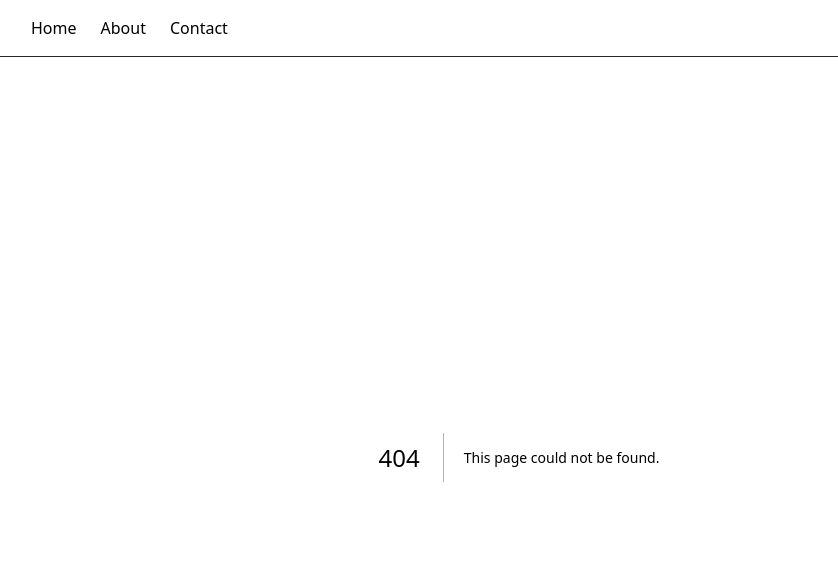
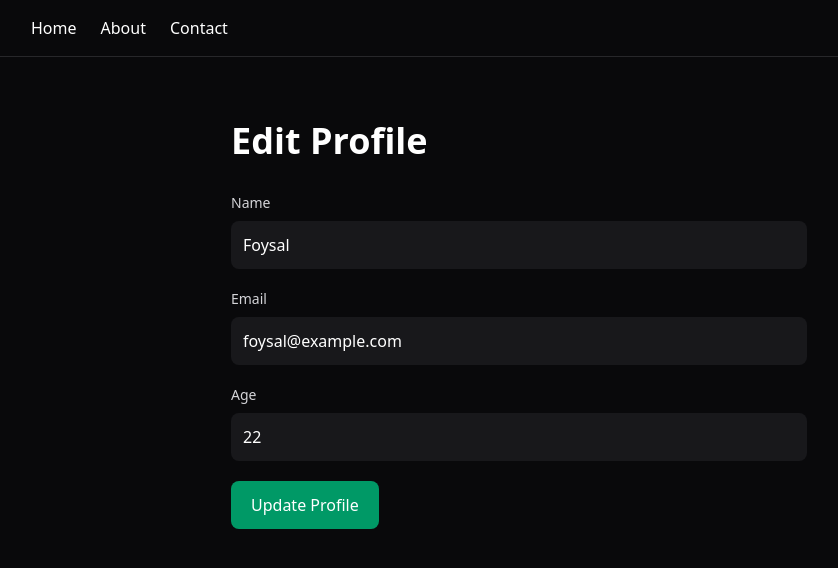
Before and after one commit to foysaliio/Nextjs-Mastery-Journey, a Next.js app: page /forms-demo/edit in a window 1280 px wide. Before the commit this address had no page. Shown: the top 568 px of the page, without its empty margins (121-959 px from the left). Built offline with nearby package versions, Linux system fonts and the light colour scheme.

Commit message:
feat(nextjs): update data with bound server action

```diff
--- /dev/null
+++ b/src/app/forms-demo/EditProfileForm.tsx
@@ -0,0 +1,68 @@
+import type { Profile } from "./profile-store";
+
+import { updateProfile } from "./actions";
+
+type EditProfileFormProps = {
+  profile: Profile;
+};
+
+export default function EditProfileForm({ profile }: EditProfileFormProps) {
+  const updateProfileWithId = updateProfile.bind(null, profile.id);
+
+  return (
+    <form action={updateProfileWithId} className="space-y-5">
+      <div>
+        <label htmlFor="edit-name" className="block text-sm text-zinc-300">
+          Name
+        </label>
+
+        <input
+          id="edit-name"
+          name="name"
+          type="text"
+          defaultValue={profile.name}
+          className="mt-2 w-full rounded-lg
+            bg-zinc-900 p-3"
+        />
+      </div>
+
+      <div>
+        <label htmlFor="edit-email" className="block text-sm text-zinc-300">
+          Email
+        </label>
+
+        <input
+          id="edit-email"
+          name="email"
+          type="email"
+          defaultValue={profile.email}
+          className="mt-2 w-full rounded-lg
+            bg-zinc-900 p-3"
+        />
+      </div>
+
+      <div>
+        <label htmlFor="edit-age" className="block text-sm text-zinc-300">
+          Age
+        </label>
+
+        <input
+          id="edit-age"
+          name="age"
+          type="number"
+          defaultValue={profile.age}
+          className="mt-2 w-full rounded-lg
+            bg-zinc-900 p-3"
+        />
+      </div>
+
+      <button
+        type="submit"
+        className="rounded-lg bg-emerald-600
+          px-5 py-3 font-medium"
+      >
+        Update Profile
+      </button>
+    </form>
+  );
+}
--- a/src/app/forms-demo/actions.ts
+++ b/src/app/forms-demo/actions.ts
@@ -1,31 +1,18 @@
 "use server";
 
 import * as z from "zod";
-import { createProfile } from "./profile-store";
+
+import { createProfile, updateProfileById } from "./profile-store";
 
 const ProfileSchema = z.object({
-  name: z.string().trim().min(2, {
-    error: "Name must be at least 2 characters.",
-  }),
+  name: z.string().trim().min(2, "Name must be at least 2 characters."),
 
-  email: z
-    .string()
-    .trim()
-    .toLowerCase()
-    .pipe(
-      z.email({
-        error: "Enter a valid email address.",
-      }),
-    ),
+  email: z.string().trim().toLowerCase().email("Enter a valid email address."),
 
   age: z.coerce
     .number()
-    .int({
-      error: "Age must be a whole number.",
-    })
-    .min(18, {
-      error: "You must be at least 18.",
-    }),
+    .int("Age must be a whole number.")
+    .min(18, "You must be at least 18."),
 });
 
 export type FormState = {
@@ -50,6 +37,7 @@ export async function submitProfile(
   if (!result.success) {
     return {
       errors: z.flattenError(result.error).fieldErrors,
+
       message: "Please fix the form errors.",
     };
   }
@@ -63,3 +51,33 @@ export async function submitProfile(
     message: "Profile created successfully.",
   };
 }
+
+export async function updateProfile(
+  id: number,
+  formData: FormData,
+): Promise<void> {
+  const result = ProfileSchema.safeParse({
+    name: formData.get("name"),
+    email: formData.get("email"),
+    age: formData.get("age"),
+  });
+
+  if (!result.success) {
+    console.log(
+      "Update Validation Errors:",
+      z.flattenError(result.error).fieldErrors,
+    );
+
+    return;
+  }
+
+  const updatedProfile = updateProfileById(id, result.data);
+
+  if (!updatedProfile) {
+    console.log("Profile not found.");
+
+    return;
+  }
+
+  console.log("Updated Profile:", updatedProfile);
+}
--- /dev/null
+++ b/src/app/forms-demo/edit/page.tsx
@@ -0,0 +1,23 @@
+import EditProfileForm from "../EditProfileForm";
+
+import { getProfileById } from "../profile-store";
+
+export default function EditProfilePage() {
+  const profile = getProfileById(1);
+
+  if (!profile) {
+    return <p>Profile not found.</p>;
+  }
+
+  return (
+    <main className="min-h-screen bg-zinc-950 px-6 py-16 text-white">
+      <div className="mx-auto max-w-xl">
+        <h1 className="text-4xl font-bold">Edit Profile</h1>
+
+        <div className="mt-8">
+          <EditProfileForm profile={profile} />
+        </div>
+      </div>
+    </main>
+  );
+}
--- a/src/app/forms-demo/profile-store.ts
+++ b/src/app/forms-demo/profile-store.ts
@@ -1,16 +1,23 @@
-export interface Profile {
+export type Profile = {
   id: number;
   name: string;
   email: string;
   age: number;
-}
+};
 
-const profiles: Profile[] = [];
+const profiles: Profile[] = [
+  {
+    id: 1,
+    name: "Foysal",
+    email: "foysal@example.com",
+    age: 22,
+  },
+];
 
-export function createProfile(profile: Omit<Profile, "id">): Profile {
+export function createProfile(data: Omit<Profile, "id">): Profile {
   const newProfile: Profile = {
     id: Date.now(),
-    ...profile,
+    ...data,
   };
 
   profiles.push(newProfile);
@@ -18,6 +25,27 @@ export function createProfile(profile: Omit<Profile, "id">): Profile {
   return newProfile;
 }
 
+export function getProfileById(id: number): Profile | undefined {
+  return profiles.find((profile) => profile.id === id);
+}
+
+export function updateProfileById(
+  id: number,
+  data: Omit<Profile, "id">,
+): Profile | undefined {
+  const profile = getProfileById(id);
+
+  if (!profile) {
+    return undefined;
+  }
+
+  profile.name = data.name;
+  profile.email = data.email;
+  profile.age = data.age;
+
+  return profile;
+}
+
 export function getProfiles(): Profile[] {
   return profiles;
 }
```
